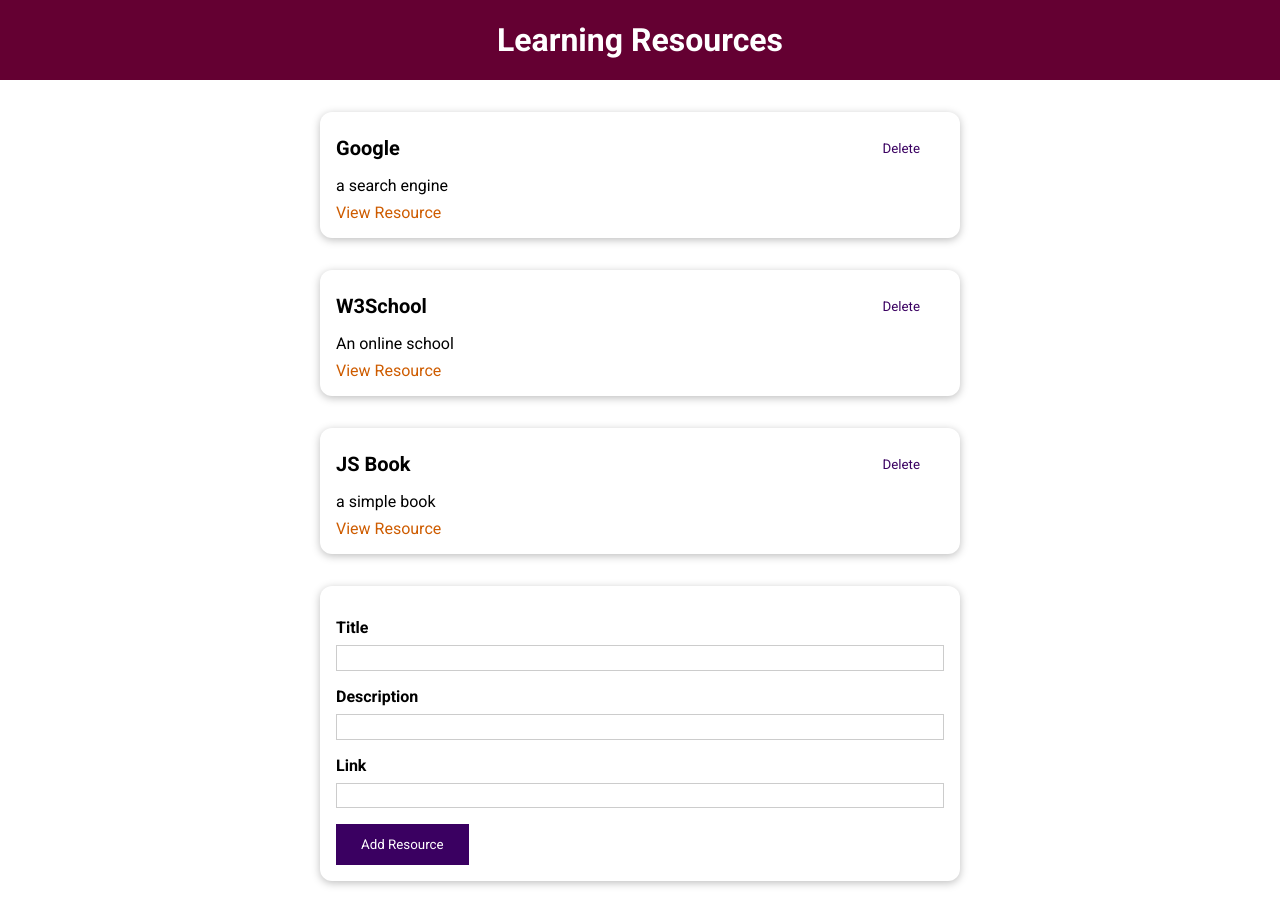
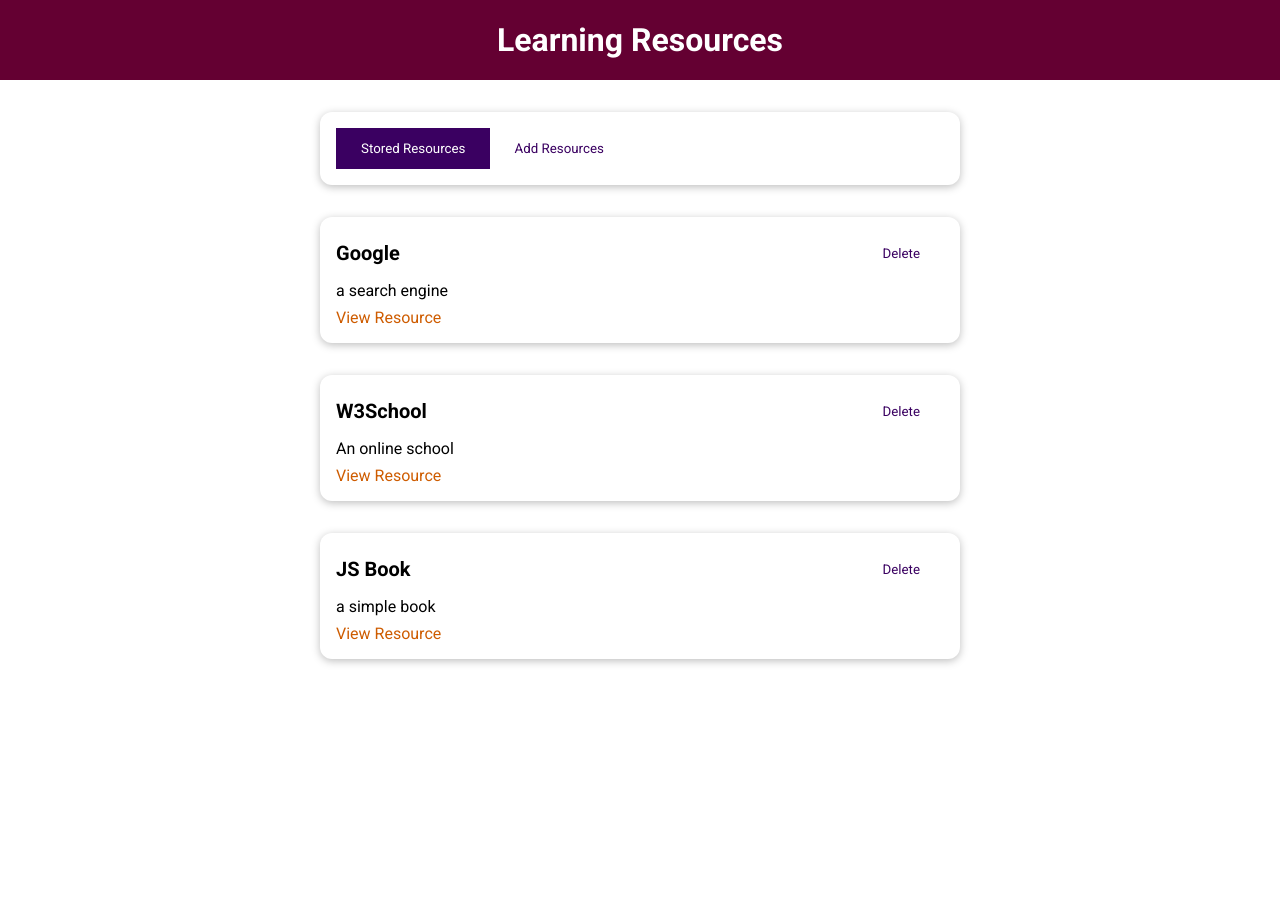
Before and after one commit to ahexe/resources_book, a Vue app: page / in a window 1280 px wide. After the commit the page ends 800 px from the top, so only its background shows below. Built offline with nearby package versions, Linux system fonts and the light colour scheme.

Commit message:
add tabs

```diff
--- a/src/App.vue
+++ b/src/App.vue
@@ -1,54 +1,16 @@
 <template>
   <the-header title="Learning Resources"></the-header>
-  <stored-resources :stored-data="this.storedData"></stored-resources>
-  <add-resource @add-res="addToStoredData"></add-resource>
+  <the-resources></the-resources>
 </template>
 
 <script>
-import StoredResources from './components/resources-stuff/StoredResources.vue';
 import TheHeader from './components/layouts/TheHeader.vue';
-import AddResource from './components/forms/AddResource.vue';
+import TheResources from './components/resources-stuff/TheResources.vue';
 
 export default {
   components: {
-    StoredResources,
     TheHeader,
-    AddResource,
-  },
-  data() {
-    return {
-      storedData: [
-        {
-          id: '1',
-          title: 'Google',
-          description: 'a search engine',
-          link: 'https://www.google.com',
-        },
-        {
-          id: '2',
-          title: 'W3School',
-          description: 'An online school',
-          link: 'https://www.w3schools.com/',
-        },
-        {
-          id: '3',
-          title: 'JS Book',
-          description: 'a simple book',
-          link: '',
-        },
-      ],
-    };
-  },
-  methods: {
-    addToStoredData(title, description, link) {
-      const source = {
-        id: new Date().toISOString(),
-        title: title,
-        description: description,
-        link: link,
-      };
-      this.storedData.push(source);
-    },
+    TheResources,
   },
 };
 </script>
--- a/src/components/UI/BaseButton.vue
+++ b/src/components/UI/BaseButton.vue
@@ -1,12 +1,12 @@
 <template>
-  <button :type="type" :class="mode">
+  <button :class="mode">
     <slot></slot>
   </button>
 </template>
 
 <script>
 export default {
-  props: ['type', 'mode'],
+  props: ['mode'],
 };
 </script>
 
--- a/src/components/forms/AddResource.vue
+++ b/src/components/forms/AddResource.vue
@@ -1,21 +1,23 @@
 <template>
-  <form @submit.prevent="addResource">
-    <base-card>
+  <base-card>
+    <form @submit.prevent="addResource">
       <div class="form-control">
-        <label>Title</label>
-        <input v-model="enteredTitle" type="text" />
+        <label for="title">Title</label>
+        <input v-model="enteredTitle" id="title" name="title" type="text" />
       </div>
       <div class="form-control">
-        <label>Description</label>
-        <input v-model="enteredDescription" type="text" />
+        <label for="description">Description</label>
+        <textarea name="description" id="description" rows="3"></textarea>
       </div>
       <div class="form-control">
-        <label>Link</label>
-        <input v-model="enteredLink" type="url" />
+        <label for="link">Link</label>
+        <input v-model="enteredLink" id="link" name="link" type="url" />
       </div>
-      <base-button>Add Resource</base-button>
-    </base-card>
-  </form>
+      <div>
+        <base-button type="submit">Add Resource</base-button>
+      </div>
+    </form>
+  </base-card>
 </template>
 
 <script>
--- a/src/components/resources-stuff/ResourceShow.vue
+++ b/src/components/resources-stuff/ResourceShow.vue
@@ -3,7 +3,9 @@
     <base-card>
       <header>
         <h3>{{ title }}</h3>
-        <base-button mode="flat">Delete</base-button>
+        <base-button mode="flat" @click="$emit('delete-res', id)"
+          >Delete</base-button
+        >
       </header>
       <p>{{ description }}</p>
       <nav>
@@ -15,8 +17,12 @@
 
 <script>
 export default {
-  emits: [],
+  emits: ['delete-res'],
   props: {
+    id: {
+      type: String,
+      required: true,
+    },
     title: {
       type: String,
       required: true,
--- a/src/components/resources-stuff/StoredResources.vue
+++ b/src/components/resources-stuff/StoredResources.vue
@@ -1,12 +1,13 @@
 <template>
   <ul>
     <resource-show
-      v-for="data in storedData"
+      v-for="data in resources"
       :key="data.id"
       :id="data.id"
       :title="data.title"
       :description="data.description"
       :link="data.link"
+      @delete-res="deleteResource(data.id)"
     ></resource-show>
   </ul>
 </template>
@@ -18,7 +19,12 @@ export default {
   components: {
     ResourceShow,
   },
-  props: ['stored-data'],
+  inject: ['resources'],
+  methods: {
+    deleteResource(dataId) {
+      this.resources = this.resources.filter((data) => data.id !== dataId);
+    },
+  },
 };
 </script>
 
--- /dev/null
+++ b/src/components/resources-stuff/TheResources.vue
@@ -0,0 +1,79 @@
+<template>
+  <base-card>
+    <base-button
+      @click="setSelectedTab('stored-resources')"
+      :mode="storedResButtonMode"
+      >Stored Resources</base-button
+    >
+    <base-button
+      @click="setSelectedTab('add-resource')"
+      :mode="addResButtonMode"
+      >Add Resources</base-button
+    >
+  </base-card>
+  <component :is="selectedTab" @add-res="addToStoredData"></component>
+</template>
+
+<script>
+import StoredResources from './StoredResources.vue';
+import AddResource from '../forms/AddResource.vue';
+
+export default {
+  components: {
+    StoredResources,
+    AddResource,
+  },
+  data() {
+    return {
+      selectedTab: 'stored-resources',
+      storedData: [
+        {
+          id: '1',
+          title: 'Google',
+          description: 'a search engine',
+          link: 'https://www.google.com',
+        },
+        {
+          id: '2',
+          title: 'W3School',
+          description: 'An online school',
+          link: 'https://www.w3schools.com/',
+        },
+        {
+          id: '3',
+          title: 'JS Book',
+          description: 'a simple book',
+          link: '',
+        },
+      ],
+    };
+  },
+  provide() {
+    return {
+      resources: this.storedData,
+    };
+  },
+  computed: {
+    storedResButtonMode() {
+      return this.selectedTab === 'stored-resources' ? null : 'flat';
+    },
+    addResButtonMode() {
+      return this.selectedTab === 'add-resource' ? null : 'flat';
+    },
+  },
+  methods: {
+    setSelectedTab(tab) {
+      this.selectedTab = tab;
+    },
+    addToStoredData(title, description, link) {
+      const source = {
+        id: new Date().toISOString(),
+        title: title,
+        description: description,
+        link: link,
+      };
+      this.storedData.push(source);
+    },
+  },
+};
+</script>
```
